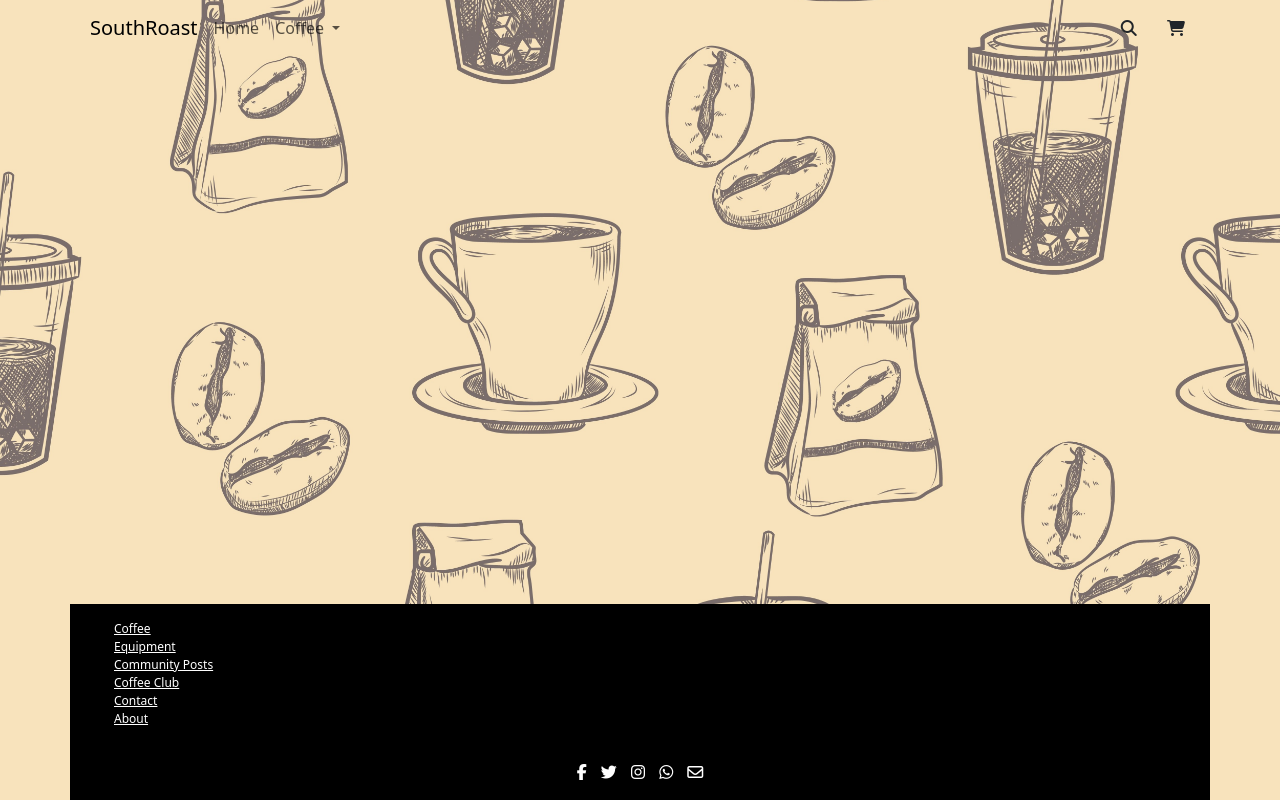
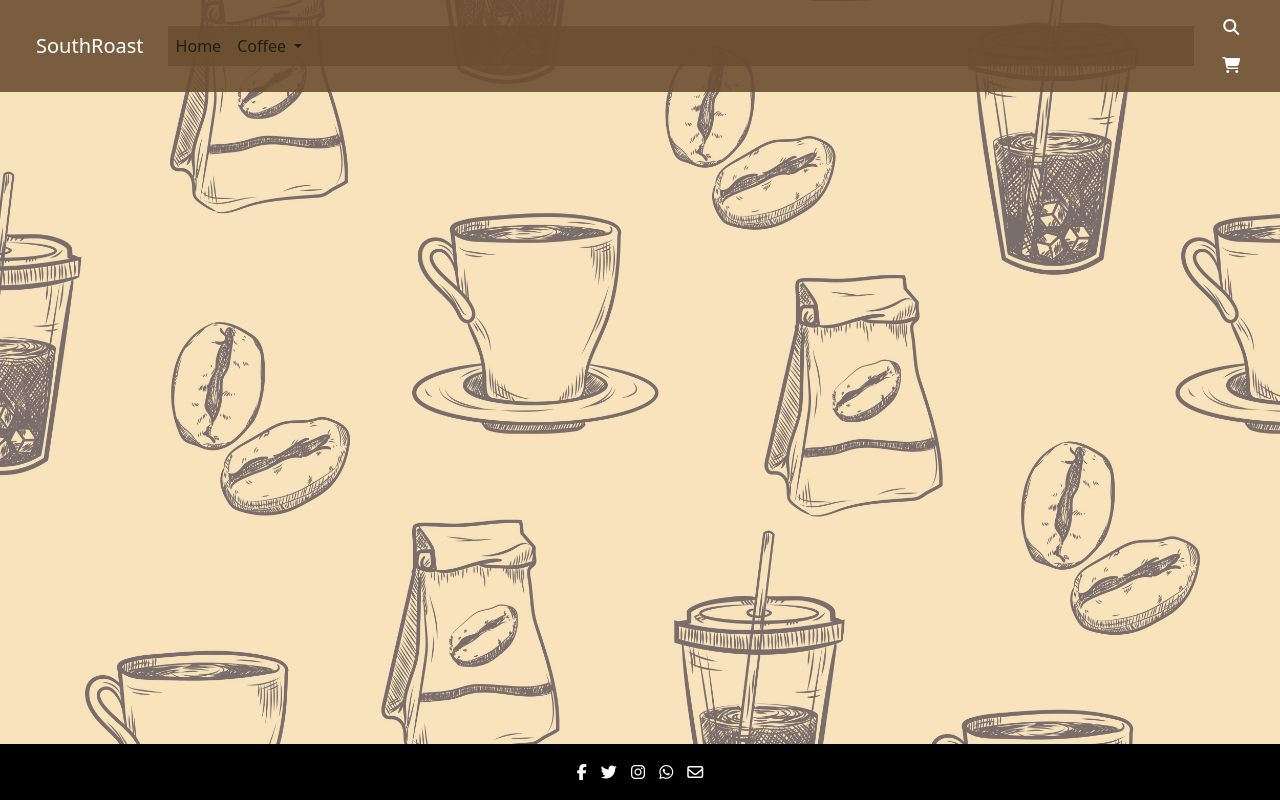
Before and after one commit to amorychambers/ci-ms4-django, a Django app: page / in a window 1280 px wide. Run offline with Django 3.2, Linux system fonts and the light colour scheme; some libraries are stand-ins or nearby versions.

Commit message:
test: testing absolute position for icon links search and cart

```diff
--- a/static/css/base.css
+++ b/static/css/base.css
@@ -14,6 +14,15 @@ body {
 }
 
 /* -------------------- Header  -------------------- */
+
+header, #links {
+    background-color: rgba(108, 78, 49, .9);
+    color: #fff;
+}
+
+.navbar-brand, .fa-solid {
+    color: #fff;
+}
 
 #links, #searchbox {
     position: absolute;
--- a/templates/base.html
+++ b/templates/base.html
@@ -24,7 +24,7 @@
 </head>
 
 <body>
-    <header class="container fixed-top">
+    <header class="container-fluid fixed-top">
             <!-- Navbar customised from Bootstrap5 default navbar code snippet -->
             <nav class="navbar navbar-expand-lg">
                 <button id="navbar-icon" class="navbar-toggler" type="button" data-bs-toggle="collapse"
@@ -32,8 +32,8 @@
                     aria-label="Toggle navigation">
                     <span class="navbar-toggler-icon"></span>
                 </button>
-            <a class="navbar-brand me-auto px-2" href="#">SouthRoast</a>
-            <div class="collapse navbar-collapse" id="links">
+                <a class="navbar-brand me-auto px-4" href="#">SouthRoast</a>
+                <div class="collapse navbar-collapse w-100" id="links">
                     <ul class="navbar-nav me-auto mb-2 mb-lg-0">
                         <li class="nav-item">
                             <a class="nav-link" href="#">Home</a>
@@ -74,9 +74,9 @@
         {% endblock %}
     </main>
 
-    <footer class="container fixed-bottom mt-3 py-3">
+    <footer class="container-fluid fixed-bottom mt-3 py-3">
         <div class="row">
-            <div class="col">
+            <div class="col-6 d-lg-none">
                 <ul class="footer-links">
                     <li>
                         <a href="">Coffee</a>
@@ -87,6 +87,10 @@
                     <li>
                         <a href="">Community Posts</a>
                     </li>
+                </ul>
+            </div>
+            <div class="col-6 d-lg-none">
+                <ul class="footer-links">
                     <li>
                         <a href="">Coffee Club</a>
                     </li>
@@ -99,7 +103,7 @@
                 </ul>
             </div>
         </div>
-        <div class="row mt-3">
+        <div class="row">
             <div class="col center social-links">
                 <a href="facebook.com" target="_blank" title="Facebook"><i class="fa-brands fa-facebook-f"></i><span
                         class="sr-only">Facebook</span></a>
```
Lines whose indentation alone changed are shown as unchanged.
